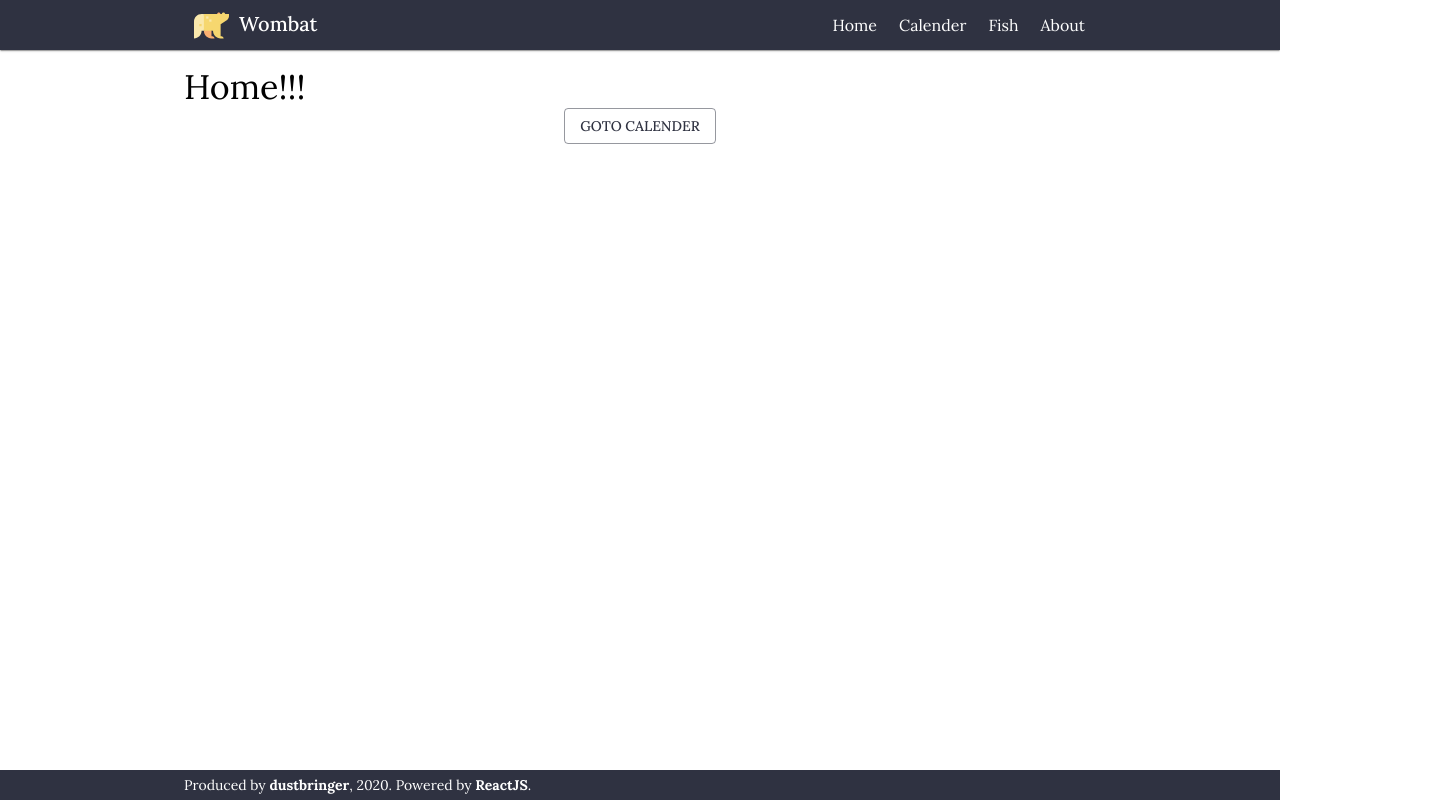
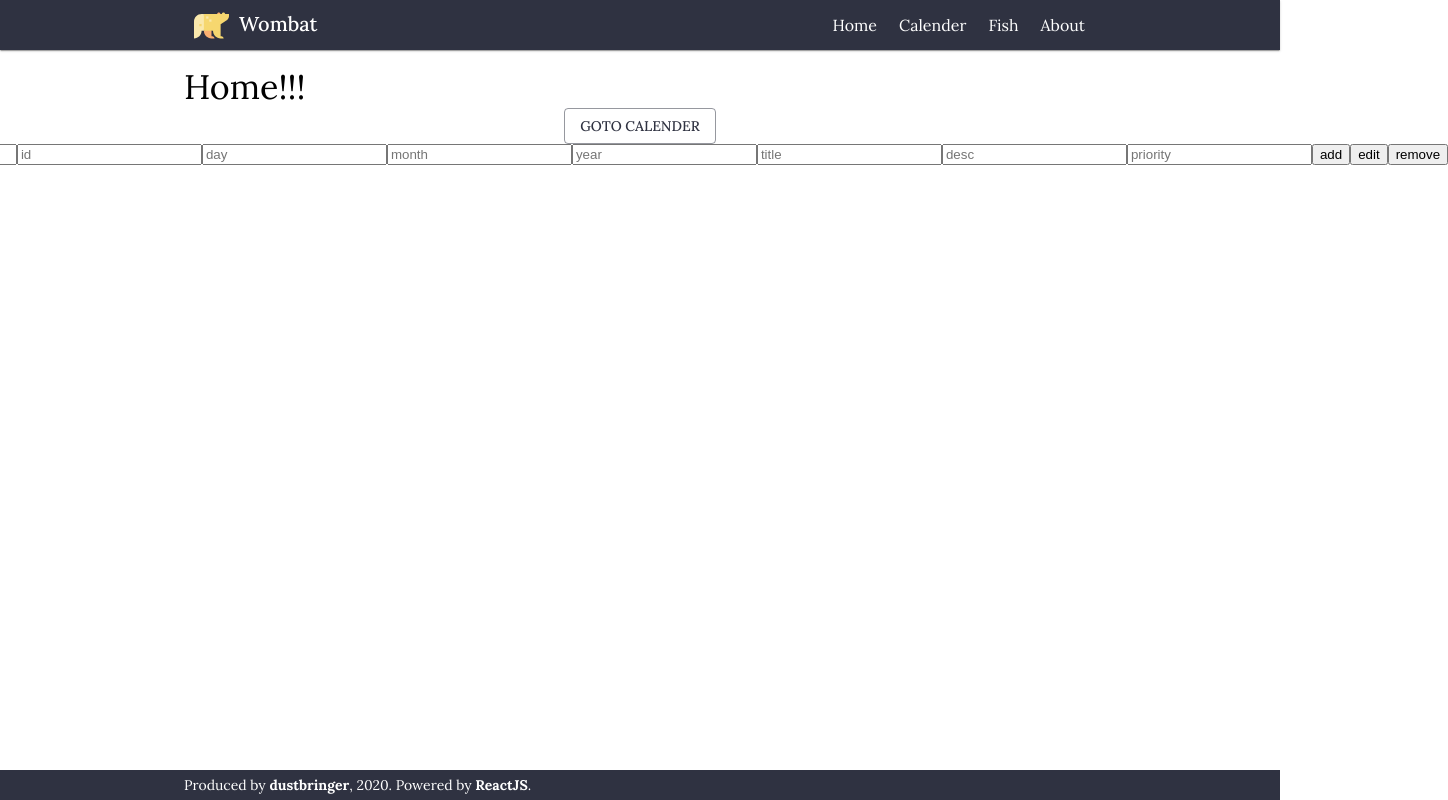
Before and after one commit to dustbringer/web--wombats-dnd, a React (Create React App) app in the folder frontend/: page / in a window 1280 px wide. Shown: the whole page, 1448 px wide, since content can reach past the window. Built offline with nearby package versions, Linux system fonts and the light colour scheme.

Commit message:
Working backend

```diff
--- a/frontend/src/pages/HomePage.jsx
+++ b/frontend/src/pages/HomePage.jsx
@@ -1,5 +1,6 @@
 import React from "react";
 import { useHistory } from "react-router-dom";
+import { GlobalContext } from "../GlobalContext";
 
 import { makeStyles } from "@material-ui/core/styles";
 import Container from "@material-ui/core/Container";
@@ -20,6 +21,88 @@ const useStyles = makeStyles((theme) => ({
 const HomePage = () => {
   const classes = useStyles();
   const history = useHistory();
+  const context = React.useContext(GlobalContext);
+  const { showError, showSuccess } = context;
+
+  const [token, setToken] = React.useState("");
+  const [id, setId] = React.useState("");
+  const [day, setDay] = React.useState("");
+  const [month, setMonth] = React.useState("");
+  const [year, setYear] = React.useState("");
+  const [title, setTitle] = React.useState("");
+  const [description, setDescription] = React.useState("");
+  const [priority, setPriority] = React.useState("");
+
+  const api = (url, options) =>
+    fetch(url, options)
+      .then((res) => res.json().then((json) => ({ status: res.status, json })))
+      .then((res) => {
+        if (res.status !== 200) {
+          throw Error(res.json.error);
+        }
+        return res.json;
+      });
+
+  const prevDef = (e, fn) => {
+    e.preventDefault();
+    fn();
+  };
+
+  const add = () => {
+    api("/api/calender", {
+      method: "POST",
+      headers: {
+        "Content-Type": "application/json",
+        Authorization: `${token}`,
+      },
+      body: JSON.stringify({
+        day,
+        month,
+        year,
+        title,
+        description,
+        priority,
+      }),
+    })
+      .then(() => showSuccess("Added"))
+      .catch((err) => showError(err.message));
+  };
+
+  const edit = () => {
+    api("/api/calender", {
+      method: "PUT",
+      headers: {
+        "Content-Type": "application/json",
+        Authorization: `${token}`,
+      },
+      body: JSON.stringify({
+        id,
+        day,
+        month,
+        year,
+        title,
+        description,
+        priority,
+      }),
+    })
+      .then(() => showSuccess("Edited"))
+      .catch((err) => showError(err.message));
+  };
+
+  const remove = () => {
+    api("/api/calender", {
+      method: "DELETE",
+      headers: {
+        "Content-Type": "application/json",
+        Authorization: `${token}`,
+      },
+      body: JSON.stringify({
+        id,
+      }),
+    })
+      .then(() => showSuccess("Removed"))
+      .catch((err) => showError(err.message));
+  };
 
   return (
     <>
@@ -36,6 +119,60 @@ const HomePage = () => {
             Goto Calender
           </Button>
         </DivFlexCenterHInside>
+        <DivFlexCenterHInside>
+          <input
+            type="text"
+            value={token}
+            onChange={(e) => setToken(e.target.value)}
+            placeholder="token"
+          />
+
+          <input
+            type="text"
+            value={id}
+            onChange={(e) => setId(e.target.value)}
+            placeholder="id"
+          />
+          <input
+            type="text"
+            value={day}
+            onChange={(e) => setDay(e.target.value)}
+            placeholder="day"
+          />
+          <input
+            type="text"
+            value={month}
+            onChange={(e) => setMonth(e.target.value)}
+            placeholder="month"
+          />
+          <input
+            type="text"
+            value={year}
+            onChange={(e) => setYear(e.target.value)}
+            placeholder="year"
+          />
+          <input
+            type="text"
+            value={title}
+            onChange={(e) => setTitle(e.target.value)}
+            placeholder="title"
+          />
+          <input
+            type="text"
+            value={description}
+            onChange={(e) => setDescription(e.target.value)}
+            placeholder="desc"
+          />
+          <input
+            type="text"
+            value={priority}
+            onChange={(e) => setPriority(e.target.value)}
+            placeholder="priority"
+          />
+          <button onClick={(e) => prevDef(e, add)}>add</button>
+          <button onClick={(e) => prevDef(e, edit)}>edit</button>
+          <button onClick={(e) => prevDef(e, remove)}>remove</button>
+        </DivFlexCenterHInside>
       </Container>
     </>
   );
```
Also changed, not shown: 2 other files (tests, documents, lock files or other folders).
